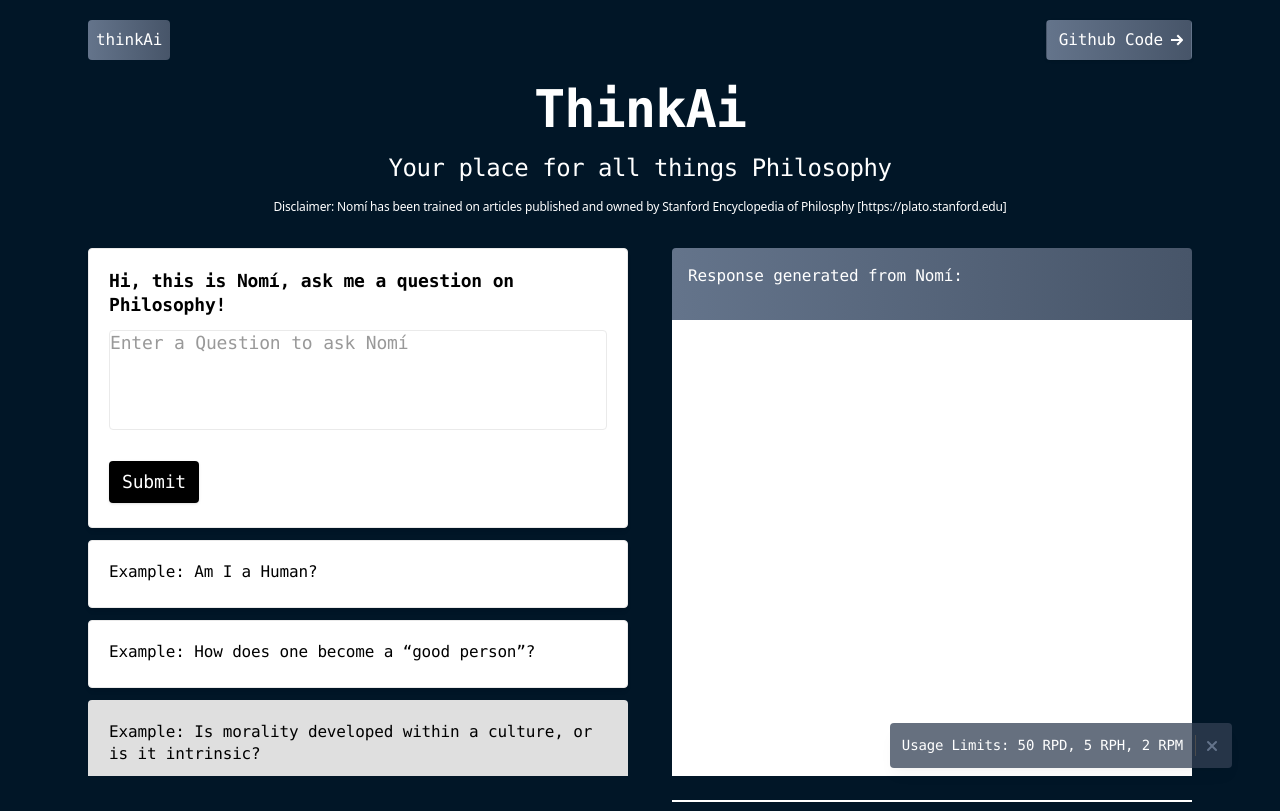
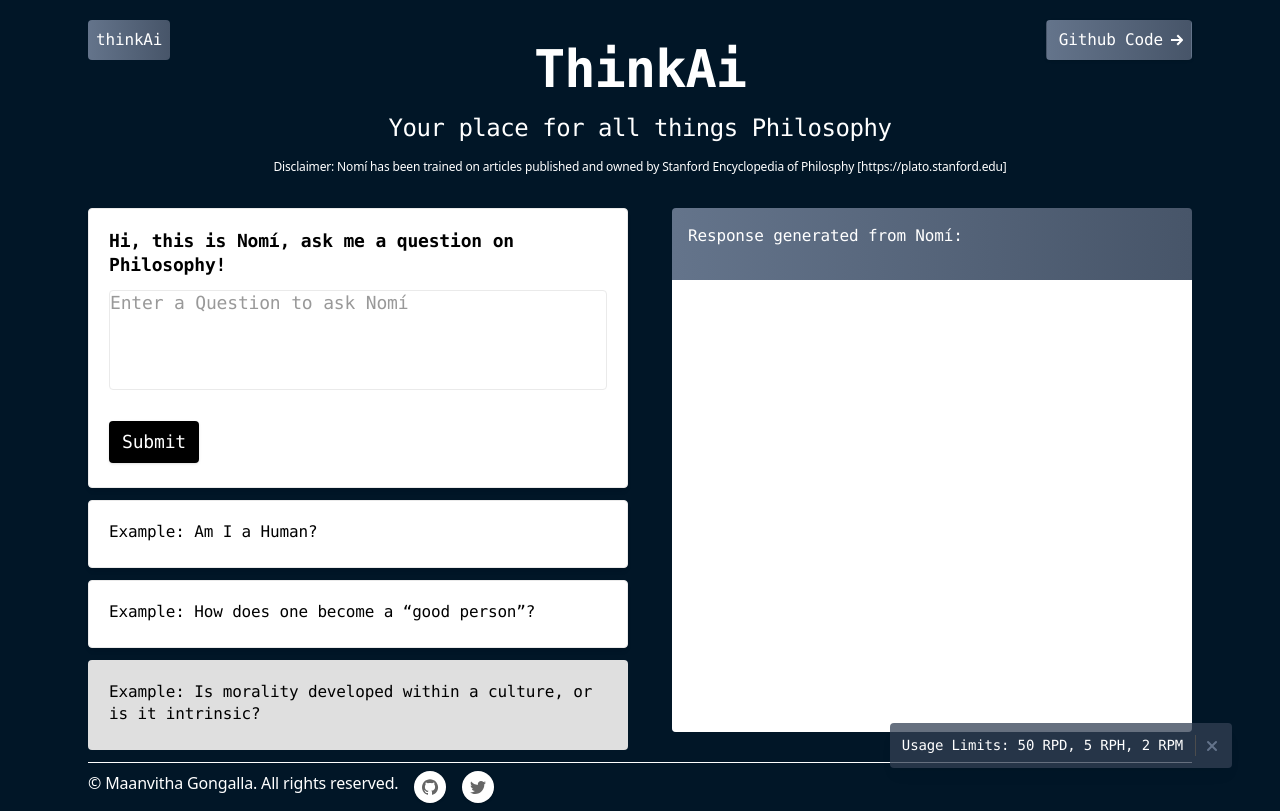
Before and after one commit to maanvithag/think-ai-ui, a Next.js app: page / in a window 1280 px wide. Built offline with nearby package versions, Linux system fonts and the light colour scheme.

Commit message:
adding copyrights

```diff
--- a/app/layout.tsx
+++ b/app/layout.tsx
@@ -5,6 +5,7 @@ import './style.css'
 import { useEffect } from 'react'
 import Header from '@/components/header'
 import Banner from '@/components/banner'
+import Footer from '@/components/footer'
 import AOS from 'aos'
 import 'aos/dist/aos.css'
 
@@ -29,6 +30,7 @@ export default function RootLayout({
         <div className="flex flex-col min-h-screen overflow-hidden supports-[overflow:clip]:overflow-clip">
           <Header />
           {children}
+          <Footer />
           <Banner />
         </div>
       </body>
--- a/components/features.tsx
+++ b/components/features.tsx
@@ -51,7 +51,7 @@ export default function Features() {
   return (
     <section className="relative">
       <div className="relative max-w-6xl mx-auto px-4 sm:px-6">
-        <div className="pt-6 md:pt-20">
+        <div className="pt-6 md:pt-10">
 
           {/* Section header */}
           <div className="max-w-3xl mx-auto text-center pb-12 md:pb-8">
@@ -150,7 +150,7 @@ export default function Features() {
                         <blockquote className="text-white text-l font-medium mb-4 font-mono text-justify px-4 py-4">
                           Response generated from Nomí:
                         </blockquote>
-                        <div className="h-[calc(100vh-5.75rem)] sticky top-16 overflow-y-scroll overscroll-contain rounded-b bg-white display-inline font-small text-sm font-mono text-left px-4 py-4">
+                        <div className="h-[calc(68vh-5.75rem)] sticky top-16 overflow-y-scroll overscroll-contain rounded-b bg-white display-inline font-small text-sm font-mono text-left px-4 py-4">
                           <div className="h-[1000px]">
                             {displayText}
                           </div>
@@ -237,8 +237,6 @@ export default function Features() {
               </div>
             </div>
           </div>
-          <footer className="fixed inset-x-0 bottom-0 z-50 bg-navy-100 h-6">
-          </footer>
         </div>
       </div>
     </section>
--- /dev/null
+++ b/components/footer.tsx
@@ -0,0 +1,34 @@
+export default function Footer() {
+  return (
+    <footer>
+      <div className="max-w-6xl mx-auto sm:px-6">
+
+        {/* Bottom area */}
+        <div className="md:flex content-center py-2 border-t border-white">
+
+          {/* Social as */}
+          <ul className="flex mb-4 md:order-1 md:mb-0">
+            <li>
+              <a href="https://github.com/maanvithag" className="flex justify-center items-center text-gray-600 hover:text-gray-900 bg-white hover:bg-white-100 rounded-full shadow transition duration-150 ease-in-out" aria-label="Github">
+                <svg className="w-8 h-8 fill-current" viewBox="0 0 32 32" xmlns="http://www.w3.org/2000/svg">
+                  <path d="M16 8.2c-4.4 0-8 3.6-8 8 0 3.5 2.3 6.5 5.5 7.6.4.1.5-.2.5-.4V22c-2.2.5-2.7-1-2.7-1-.4-.9-.9-1.2-.9-1.2-.7-.5.1-.5.1-.5.8.1 1.2.8 1.2.8.7 1.3 1.9.9 2.3.7.1-.5.3-.9.5-1.1-1.8-.2-3.6-.9-3.6-4 0-.9.3-1.6.8-2.1-.1-.2-.4-1 .1-2.1 0 0 .7-.2 2.2.8.6-.2 1.3-.3 2-.3s1.4.1 2 .3c1.5-1 2.2-.8 2.2-.8.4 1.1.2 1.9.1 2.1.5.6.8 1.3.8 2.1 0 3.1-1.9 3.7-3.7 3.9.3.4.6.9.6 1.6v2.2c0 .2.1.5.6.4 3.2-1.1 5.5-4.1 5.5-7.6-.1-4.4-3.7-8-8.1-8z" />
+                </svg>
+              </a>
+            </li>
+            <li className="ml-4">
+              <a href="https://twitter.com/therealw__w" className="flex justify-center items-center text-gray-600 hover:text-gray-900 bg-white hover:bg-white-100 rounded-full shadow transition duration-150 ease-in-out" aria-label="Twitter">
+                <svg className="w-8 h-8 fill-current" viewBox="0 0 32 32" xmlns="http://www.w3.org/2000/svg">
+                  <path d="M24 11.5c-.6.3-1.2.4-1.9.5.7-.4 1.2-1 1.4-1.8-.6.4-1.3.6-2.1.8-.6-.6-1.5-1-2.4-1-1.7 0-3.2 1.5-3.2 3.3 0 .3 0 .5.1.7-2.7-.1-5.2-1.4-6.8-3.4-.3.5-.4 1-.4 1.7 0 1.1.6 2.1 1.5 2.7-.5 0-1-.2-1.5-.4 0 1.6 1.1 2.9 2.6 3.2-.3.1-.6.1-.9.1-.2 0-.4 0-.6-.1.4 1.3 1.6 2.3 3.1 2.3-1.1.9-2.5 1.4-4.1 1.4H8c1.5.9 3.2 1.5 5 1.5 6 0 9.3-5 9.3-9.3v-.4c.7-.5 1.3-1.1 1.7-1.8z" />
+                </svg>
+              </a>
+            </li>
+          </ul>
+
+          {/* Copyrights note */}
+          <div className="text-base text-white mr-4">&copy; Maanvitha Gongalla. All rights reserved.</div>
+
+        </div>
+      </div>
+    </footer>
+  )
+}
```
